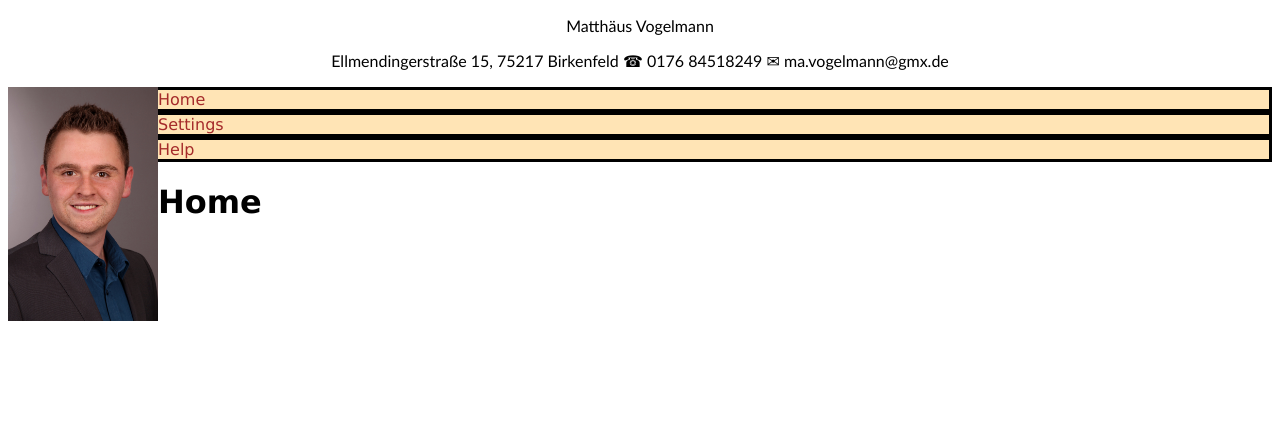
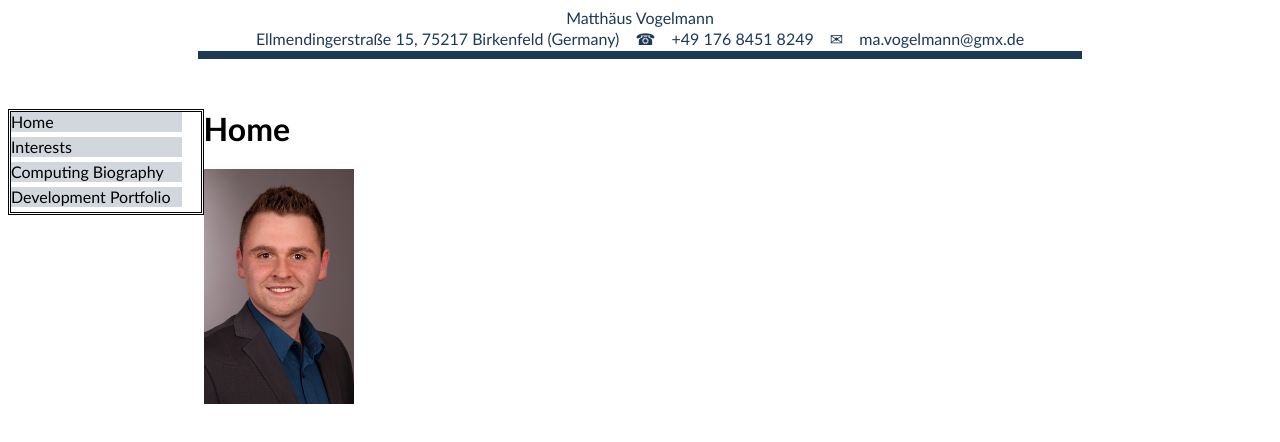
Before and after one commit to MVogelmann/PersonalBio, a plain HTML site: page index.html in a window 1280 px wide. Drawn offline with Linux system fonts and the light colour scheme.

Commit message:
Nav bar edited
header finished - maybe other colors

```diff
--- a/PersonalBio.css
+++ b/PersonalBio.css
@@ -1,12 +1,22 @@
 div.nav-tab {
-  background-color: Moccasin;
-  border-style: solid;
+  margin-bottom: 5px;
+  width: 90%;
+  background-color: rgb(210,215,221);
+  border-style: none;
+  border-width: medium;
+  border-color: rgb(30, 57, 87);
+}
+
+nav.nav-menu {
+  width: 15%;
+  float: left;
+  border-style: double;
 }
 
 a.navigation {
   text-decoration: none;
-  color: brown;
-  font-family: Verdana, Geneva, sans-serif;
+  color: black;
+  font-family: calibri, helvetica, sans-serif;
 }
 
 div.nav-tab:hover {
@@ -14,9 +24,20 @@ div.nav-tab:hover {
 }
 
 h1 {
-  font-family: Verdana, Geneva, sans-serif;
+  font-family: calibri, helvetica, sans-serif;
 }
 p.header_text {
   text-align: center;
   font-family: calibri, helvetica, sans-serif;
+  color: rgb(30, 57, 87);
+  margin-bottom: 2px;
+  margin-top: 2px;
 }
+div.bar_blue {
+  background-color: rgb(30, 57, 87);
+  height: 8px;
+  margin-left: auto;
+  margin-right: auto;
+  width: 70%;
+  margin-bottom: 50px;
+}
--- a/index.html
+++ b/index.html
@@ -6,37 +6,43 @@
     <title>PersonalBio - Home</title>
     <meta charset="utf-8"/>
     <link rel="stylesheet" type="text/css" href="PersonalBio.css">
-
   </head>
 
   <body>
-    <div style="width=100%">
-      <div>
-        <p class="header_text">Matthäus Vogelmann</p>
-        <p class="header_text">Ellmendingerstraße 15, 75217 Birkenfeld &#9742; 0176 84518249 &#9993; ma.vogelmann@gmx.de</p>
+    <p class="header_text">
+      Matthäus Vogelmann
+    </p>
+    <p class="header_text">
+      Ellmendingerstraße 15, 75217 Birkenfeld (Germany)
+      &#8193;&#9742;&#8193; +49 176 8451 8249
+      &#8193;&#9993;&#8193; ma.vogelmann@gmx.de
+    </p>
+    <div class="bar_blue">&nbsp;</div>
+    <div>
+    </div>
+
+    <nav class="nav-menu">
+      <div class="nav-tab">
+        <a class="navigation" href="index.html">Home</a>
       </div>
-    </div>
+      <div class="nav-tab">
+        <a class="navigation" href="settings.html">Interests</a>
+      </div>
+      <div class="nav-tab">
+        <a class="navigation" href="help.html">Computing Biography</a>
+      </div>
+      <div class="nav-tab">
+        <a class="navigation" href="help.html">Development Portfolio</a>
+      </div>
+
+    </nav>
+
+    <h1>Home</h1>
     <div style="float:left; width: 150px">
       <img
         src="https://raw.githubusercontent.com/MVogelmann/PersonalBio/master/Bewerbungsfoto_Vogelmann_Matth%C3%A4us.jpg"
         alt="Photography Matthaeus Vogelmann"
         style="width:100%">
     </div>
-
-
-    <div>
-    </div>
-    <nav>
-      <div class="nav-tab">
-        <a class="navigation" href="index.html">Home</a>
-      </div>
-      <div class="nav-tab">
-        <a class="navigation" href="settings.html">Settings</a>
-      </div>
-      <div class="nav-tab">
-        <a class="navigation" href="help.html">Help</a>
-      </div>
-    </nav>
-    <h1>Home</h1>
   </body>
 </html>
```
